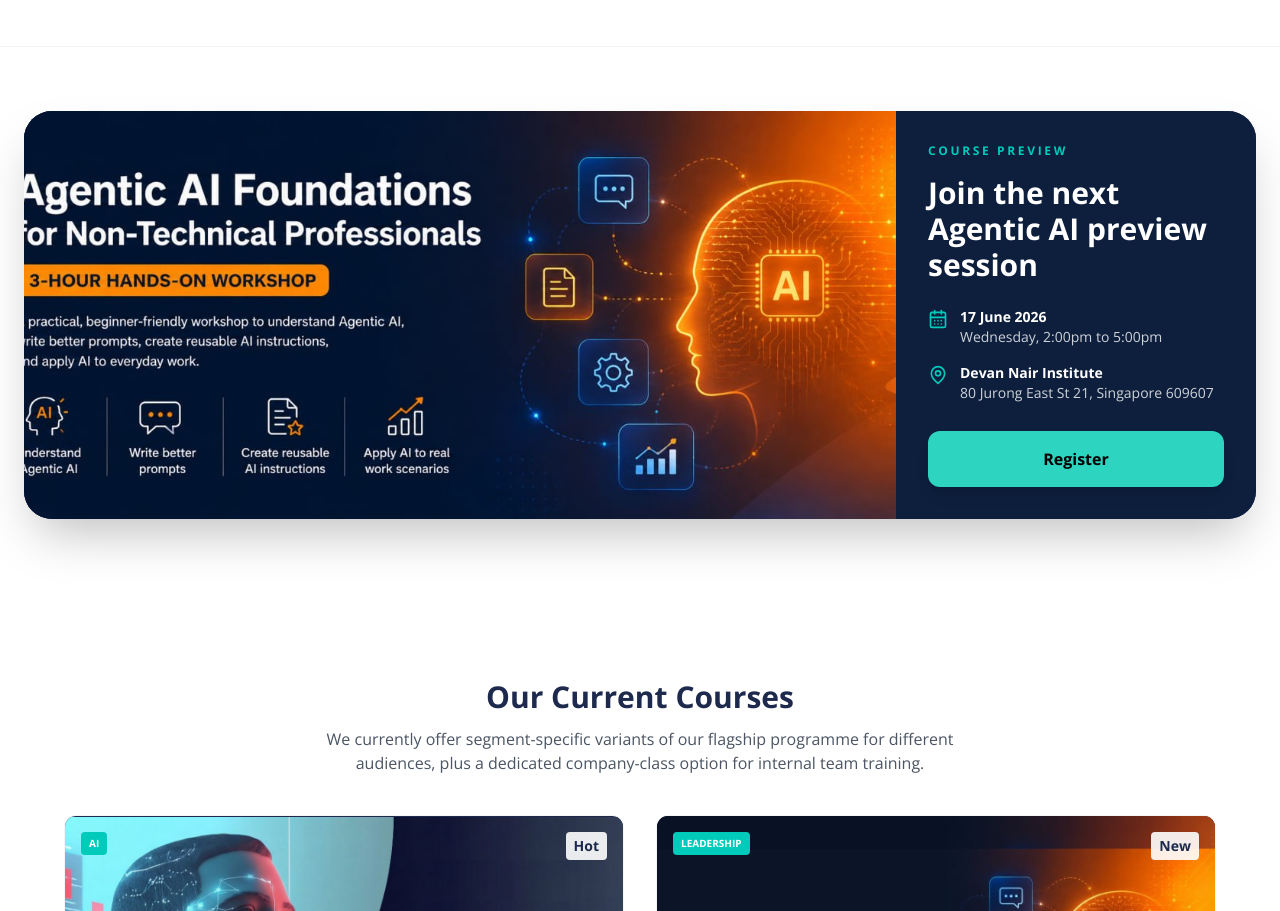
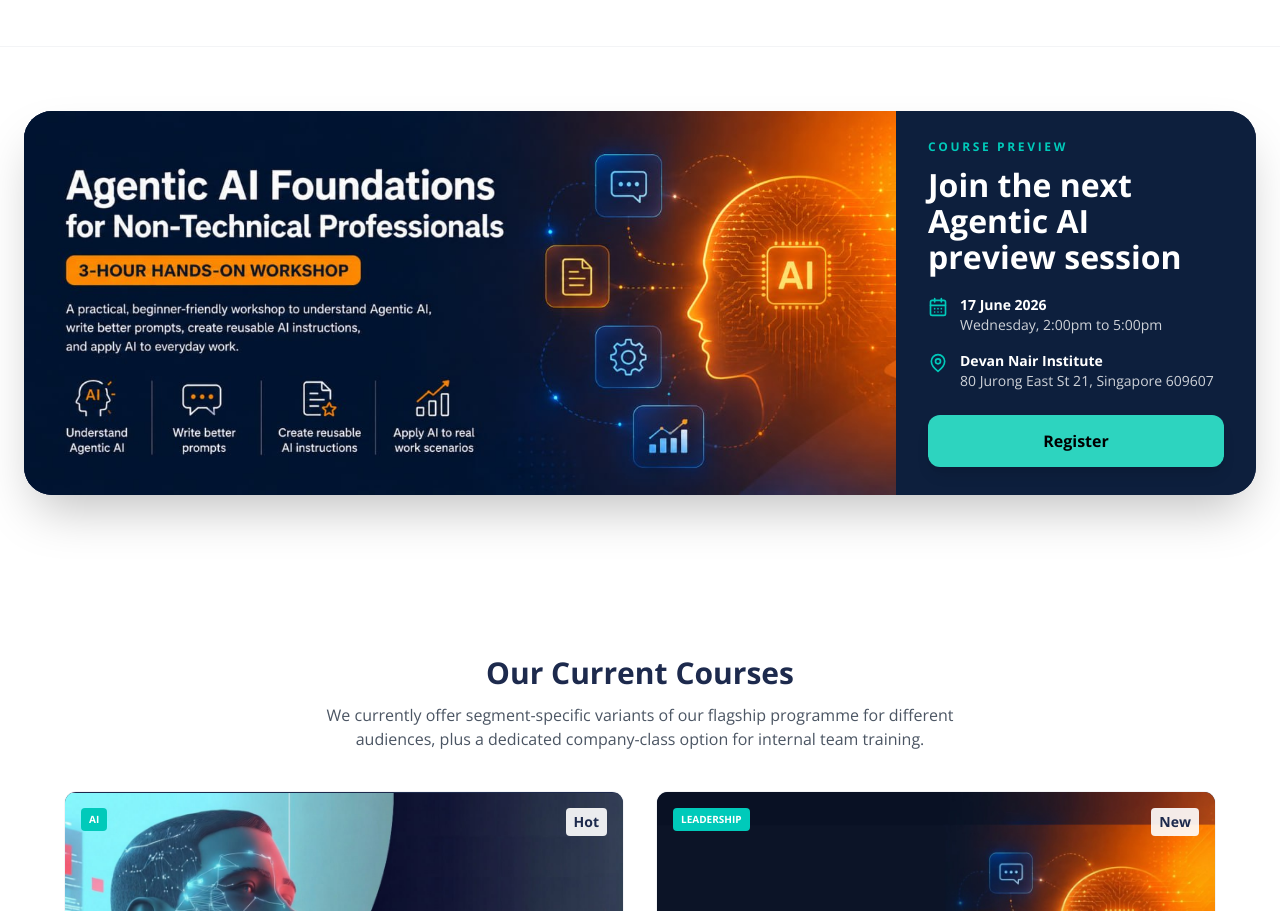
Before and after one commit to nexiuslabs/nexiusacademyskillsfuture, a React (Vite) app: page / in a window 1280 px wide. Shown: the part 2846-3757 px from the top of the page. Built offline with nearby package versions, Linux system fonts and the light colour scheme; no server answers.

Commit message:
Hide partner logos and fix preview CTA image

```diff
--- a/components/courses/CourseHero.tsx
+++ b/components/courses/CourseHero.tsx
@@ -1,6 +1,8 @@
 import React from 'react';
 import { Star, CheckCircle, CalendarDays, Clock3, Presentation, Wallet } from 'lucide-react';
 import { openApplyNowModal, openLeadModal } from '../../services/leadModal';
+
+const SHOW_TEMASEK_POLY_LOGO = false;
 
 const Hero: React.FC = () => {
   return (
@@ -118,6 +120,7 @@ const Hero: React.FC = () => {
               </p>
               <p className="text-sm font-medium text-accent">Jacky Wong, Chief Librarian of NIE</p>
             </div>
+            {SHOW_TEMASEK_POLY_LOGO && (
               <div className="mt-4 flex flex-col items-end text-gray-500">
                 <div className="mb-1 text-[10px] font-bold uppercase tracking-[0.18em]">
                   In collaboration with
@@ -128,6 +131,7 @@ const Hero: React.FC = () => {
                   className="h-12 w-auto object-contain sm:h-14"
                 />
               </div>
+            )}
             <div className="absolute -z-10 top-10 -right-10 w-full h-full bg-accent/10 rounded-3xl transform rotate-3"></div>
           </div>
         </div>
--- a/components/home/CoursePreviewCTA.tsx
+++ b/components/home/CoursePreviewCTA.tsx
@@ -10,25 +10,25 @@ const CoursePreviewCTA: React.FC = () => {
       <div className="container mx-auto px-6">
         <div className="overflow-hidden rounded-[1.75rem] bg-primary shadow-2xl">
           <div className="grid lg:grid-cols-[minmax(0,1fr),360px]">
-            <Link to="/course-preview" className="group block aspect-square bg-primary md:aspect-auto md:min-h-[360px]">
-              <picture>
+            <Link to="/course-preview" className="group block aspect-square bg-primary md:aspect-auto">
+              <picture className="block h-full">
                 <source media="(max-width: 767px)" srcSet="/images/home/course-preview-cta-mobile.jpg" />
                 <img
                   src="/images/home/course-preview-cta.jpg"
                   alt="Agentic AI Foundations for Non-Technical Professionals 3-hour hands-on workshop"
-                  className="h-full w-full object-cover object-center transition-transform duration-700 group-hover:scale-[1.02]"
+                  className="h-full w-full object-cover object-center transition-transform duration-700 group-hover:scale-[1.02] md:object-left"
                 />
               </picture>
             </Link>
 
-            <div className="flex flex-col justify-center bg-[#0d1f3d] px-6 py-8 text-white md:px-8">
-              <div className="mb-4 text-xs font-bold uppercase tracking-[0.22em] text-secondary">
+            <div className="flex flex-col justify-center bg-[#0d1f3d] px-6 py-7 text-white md:px-8">
+              <div className="mb-3 text-xs font-bold uppercase tracking-[0.22em] text-secondary">
                 Course Preview
               </div>
-              <h2 className="text-2xl font-bold leading-tight md:text-3xl">
+              <h2 className="text-2xl font-bold leading-tight md:text-3xl lg:text-[2rem]">
                 Join the next Agentic AI preview session
               </h2>
-              <div className="mt-6 space-y-4 text-sm text-white/80">
+              <div className="mt-5 space-y-4 text-sm text-white/80">
                 <div className="flex gap-3">
                   <CalendarDays className="mt-0.5 h-5 w-5 flex-none text-secondary" />
                   <div>
@@ -48,7 +48,7 @@ const CoursePreviewCTA: React.FC = () => {
                 href={COURSE_PREVIEW_REGISTER_URL}
                 target="_blank"
                 rel="noopener noreferrer"
-                className="mt-7 inline-flex w-full items-center justify-center rounded-xl bg-teal-400 px-6 py-4 text-base font-bold text-black shadow-lg transition-colors hover:bg-teal-300"
+                className="mt-6 inline-flex w-full items-center justify-center rounded-xl bg-teal-400 px-6 py-3.5 text-base font-bold text-black shadow-lg transition-colors hover:bg-teal-300"
               >
                 Register
               </a>
--- a/pages/PreviewSessionPage.tsx
+++ b/pages/PreviewSessionPage.tsx
@@ -58,7 +58,7 @@ const partnerConfigs: Record<
     venue: 'Devan Nair Institute for Employment and Employability\n80 Jurong East St 21, #01-01/02/03, Singapore 609607',
     nearestMrt: 'Jurong East',
     theme: 'dark',
-    showPartnerBadge: true,
+    showPartnerBadge: false,
   },
   e2i: {
     pagePath: '/e2i-preview',
@@ -75,7 +75,7 @@ const partnerConfigs: Record<
     logoSrc: '/images/partners/new-e2i-logo-transparent.png',
     logoAlt: 'e2i partnership logo',
     logoClassName: 'h-10 w-auto object-contain sm:h-12',
-    showPartnerBadge: true,
+    showPartnerBadge: false,
   },
   sim: {
     pagePath: '/sim-preview',
```
Lines whose indentation alone changed are shown as unchanged.
